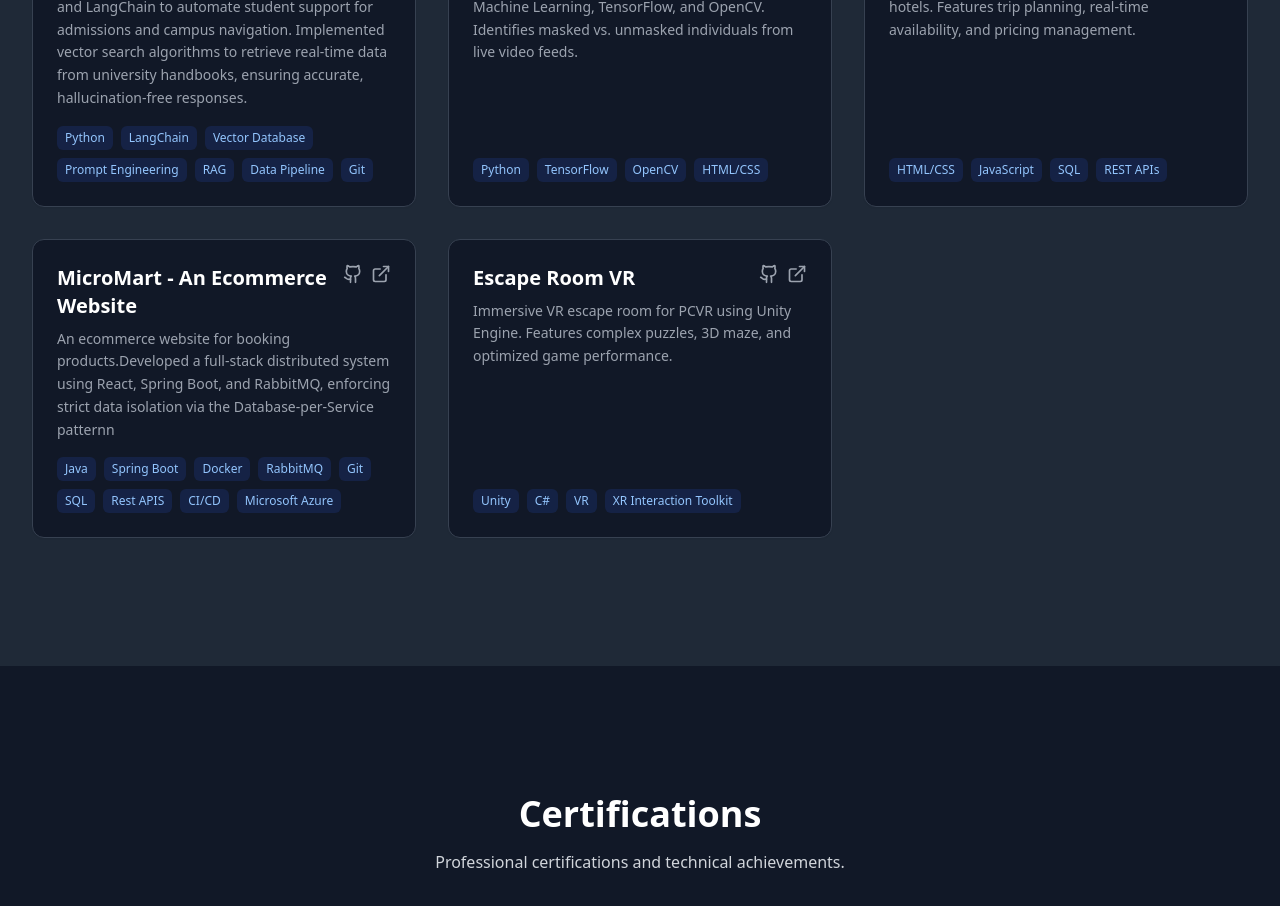
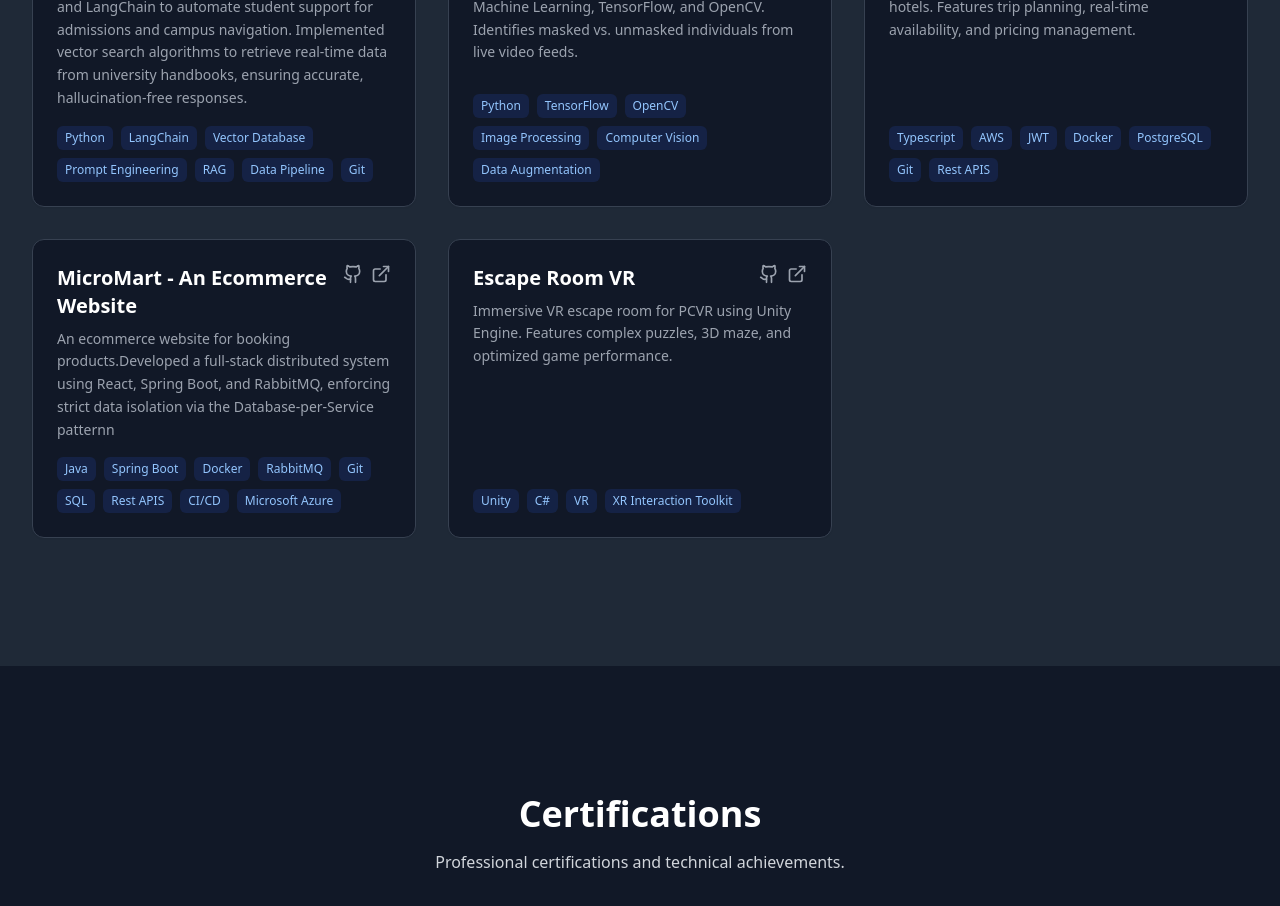
Before and after one commit to VajralaHarika/Harika-s-Website, a React (Create React App) app: page / in a window 1280 px wide. Shown: the part 5140-6046 px from the top of the page. Built offline with nearby package versions, Linux system fonts and the light colour scheme.

Commit message:
Update project tags for Face Mask Detection and Travel Planner

```diff
--- a/src/sections/Projects.jsx
+++ b/src/sections/Projects.jsx
@@ -13,13 +13,13 @@ const Projects = () => {
         {
             title: "Automatic Face Mask Detection",
             description: "Real-time face mask detection system using Machine Learning, TensorFlow, and OpenCV. Identifies masked vs. unmasked individuals from live video feeds.",
-            tags: ["Python", "TensorFlow", "OpenCV", "HTML/CSS"],
+            tags: ["Python", "TensorFlow", "OpenCV", "Image Processing", "Computer Vision", "Data Augmentation"],
             links: { github: "#", demo: "#" }
         },
         {
             title: "Odyssey - Full-Stack Travel Booking Platform",
             description: "Full-stack travel website for booking tickets and hotels. Features trip planning, real-time availability, and pricing management.",
-            tags: ["HTML/CSS", "JavaScript", "SQL", "REST APIs"],
+            tags: ["Typescript", "AWS", " JWT", "Docker", "PostgreSQL", "Git", "Rest APIS"],
             links: { github: "#", demo: "#" }
         },
         {
```
